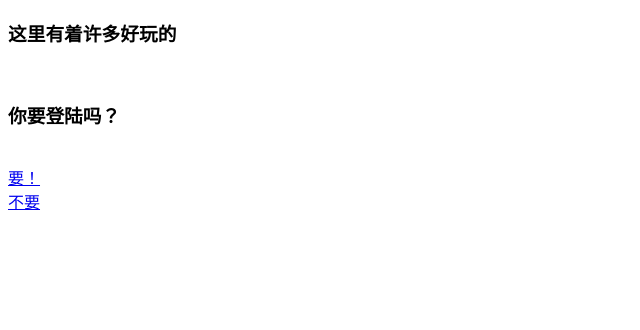
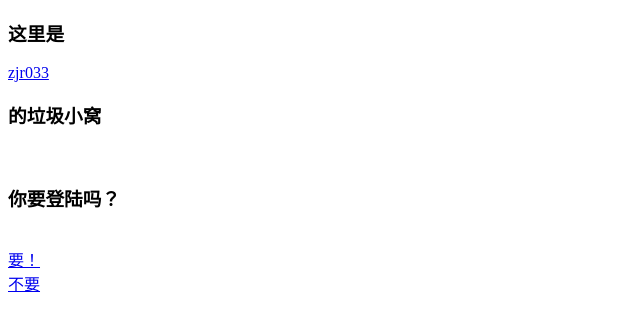
Before and after one commit to zjr0330/zjr0330.github.io, a plain HTML site: page index.html in a window 1280 px wide. Shown: the whole page, without its empty margins (0-640 px from the left). Drawn offline with Linux system fonts and the light colour scheme.

Commit message:
Update index.html

```diff
--- a/index.html
+++ b/index.html
@@ -8,7 +8,7 @@
     <title>Document</title>
 </head>
 
-    <h3>这里有着许多好玩的</h3>
+    <h3>这里是</h3><a href="https://www.luogu.com.cn/user/746947">zjr033</a><h3>的垃圾小窝</h3>
     <br>
     <h3>你要登陆吗？</h3>
     <br>
```
